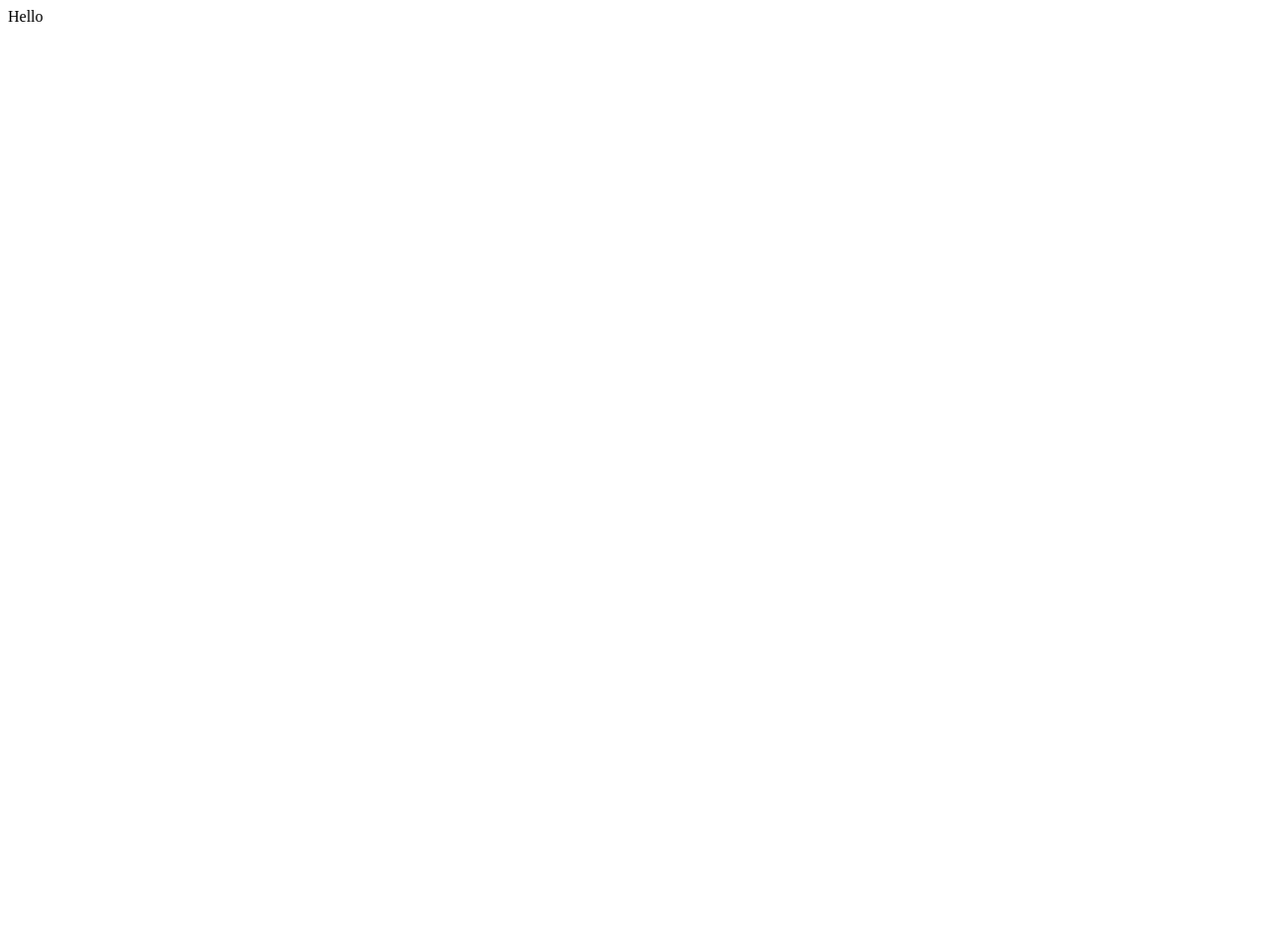
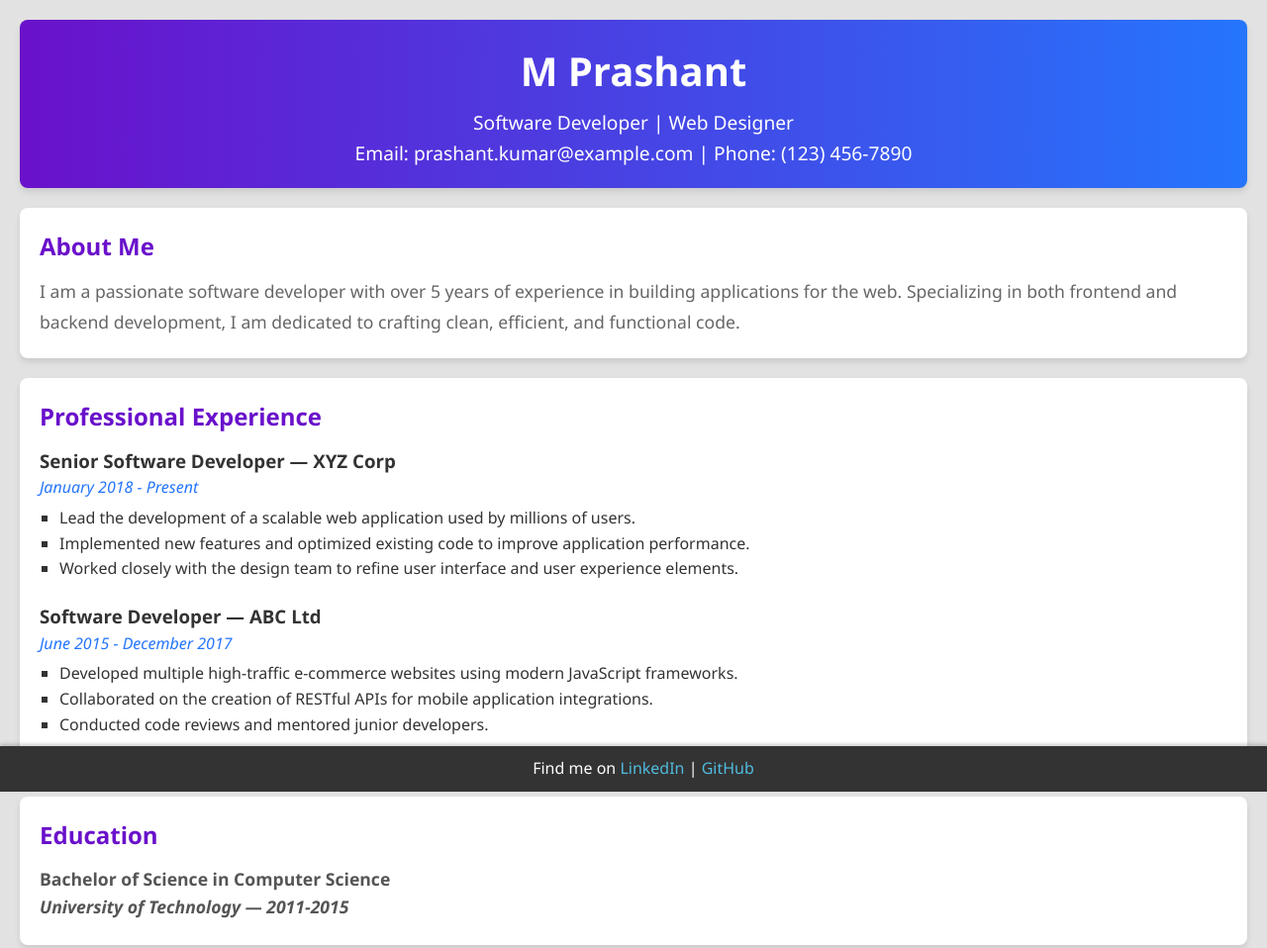
Before and after one commit to ChandanPandey123/Resume, a plain HTML site: page index.html in a window 1280 px wide. Shown: the top 958 px of the page at 99% size. Before the commit the page ends 800 px from the top, so only its background shows below. Drawn offline with Linux system fonts and the light colour scheme.

Commit message:
Update index.html

```diff
--- a/index.html
+++ b/index.html
@@ -1,5 +1,53 @@
-<html>
-  <head>
-    <body>Hello</body>
-  </head>
+<!DOCTYPE html>
+<html lang="en">
+<head>
+    <meta charset="UTF-8">
+    <meta name="viewport" content="width=device-width, initial-scale=1.0">
+    <title>My Digital Resume</title>
+    <link rel="stylesheet" href="styles.css">
+</head>
+<body>
+    <header>
+        <h1>M Prashant</h1>
+        <p>Software Developer | Web Designer</p>
+        <p>Email: prashant.kumar@example.com | Phone: (123) 456-7890</p>
+    </header>
+
+    <section class="about">
+        <h2>About Me</h2>
+        <p>I am a passionate software developer with over 5 years of experience in building applications for the web. Specializing in both frontend and backend development, I am dedicated to crafting clean, efficient, and functional code.</p>
+    </section>
+
+    <section class="experience">
+        <h2>Professional Experience</h2>
+        <article>
+            <h3>Senior Software Developer — XYZ Corp</h3>
+            <p class="dates">January 2018 - Present</p>
+            <ul>
+                <li>Lead the development of a scalable web application used by millions of users.</li>
+                <li>Implemented new features and optimized existing code to improve application performance.</li>
+                <li>Worked closely with the design team to refine user interface and user experience elements.</li>
+            </ul>
+        </article>
+        <article>
+            <h3>Software Developer — ABC Ltd</h3>
+            <p class="dates">June 2015 - December 2017</p>
+            <ul>
+                <li>Developed multiple high-traffic e-commerce websites using modern JavaScript frameworks.</li>
+                <li>Collaborated on the creation of RESTful APIs for mobile application integrations.</li>
+                <li>Conducted code reviews and mentored junior developers.</li>
+            </ul>
+        </article>
+    </section>
+
+    <section class="education">
+        <h2>Education</h2>
+        <p>Bachelor of Science in Computer Science</p>
+        <p class="dates">University of Technology — 2011-2015</p>
+    </section>
+
+    <footer>
+        <p>Find me on <a href="https://www.linkedin.com">LinkedIn</a> | <a href="https://github.com">GitHub</a></p>
+    </footer>
+</body>
 </html>
```
